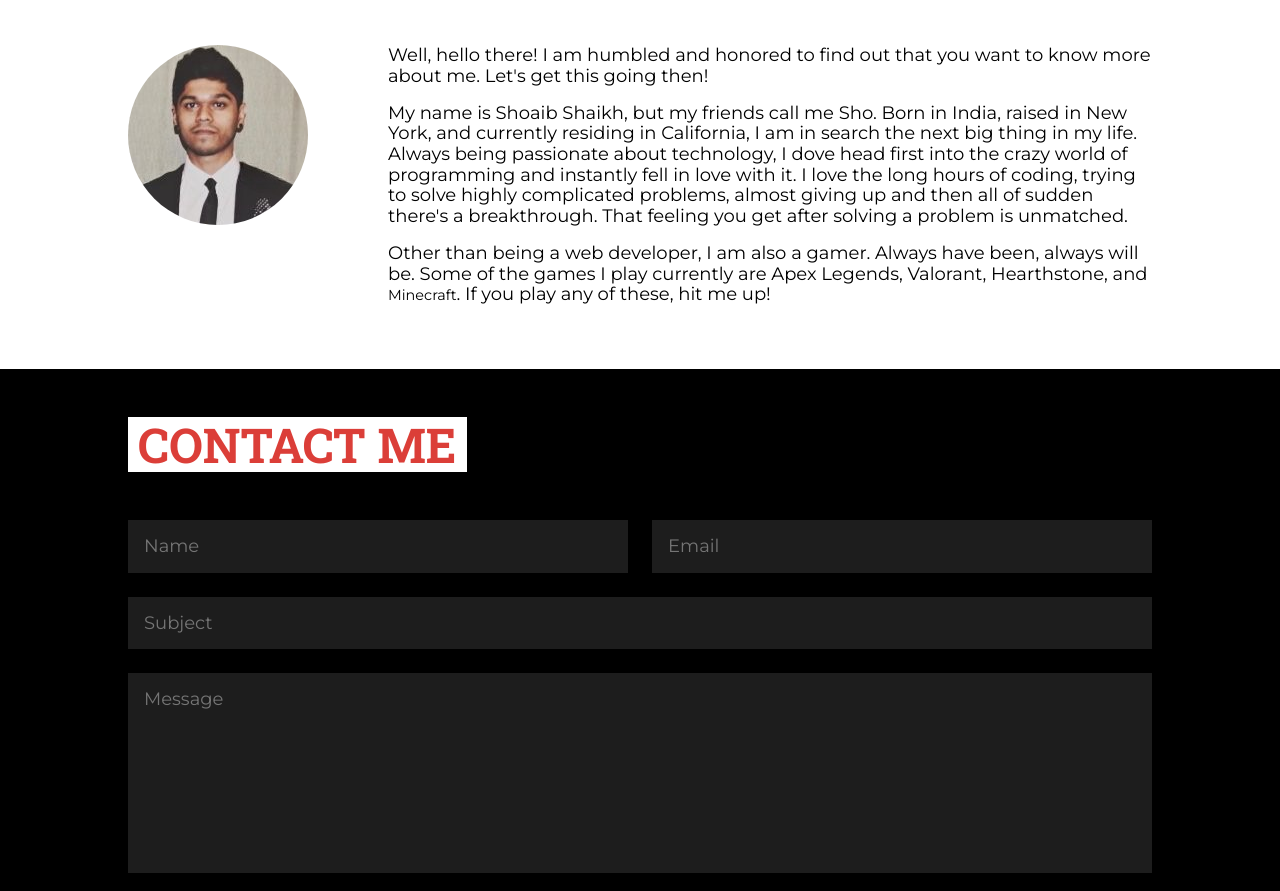
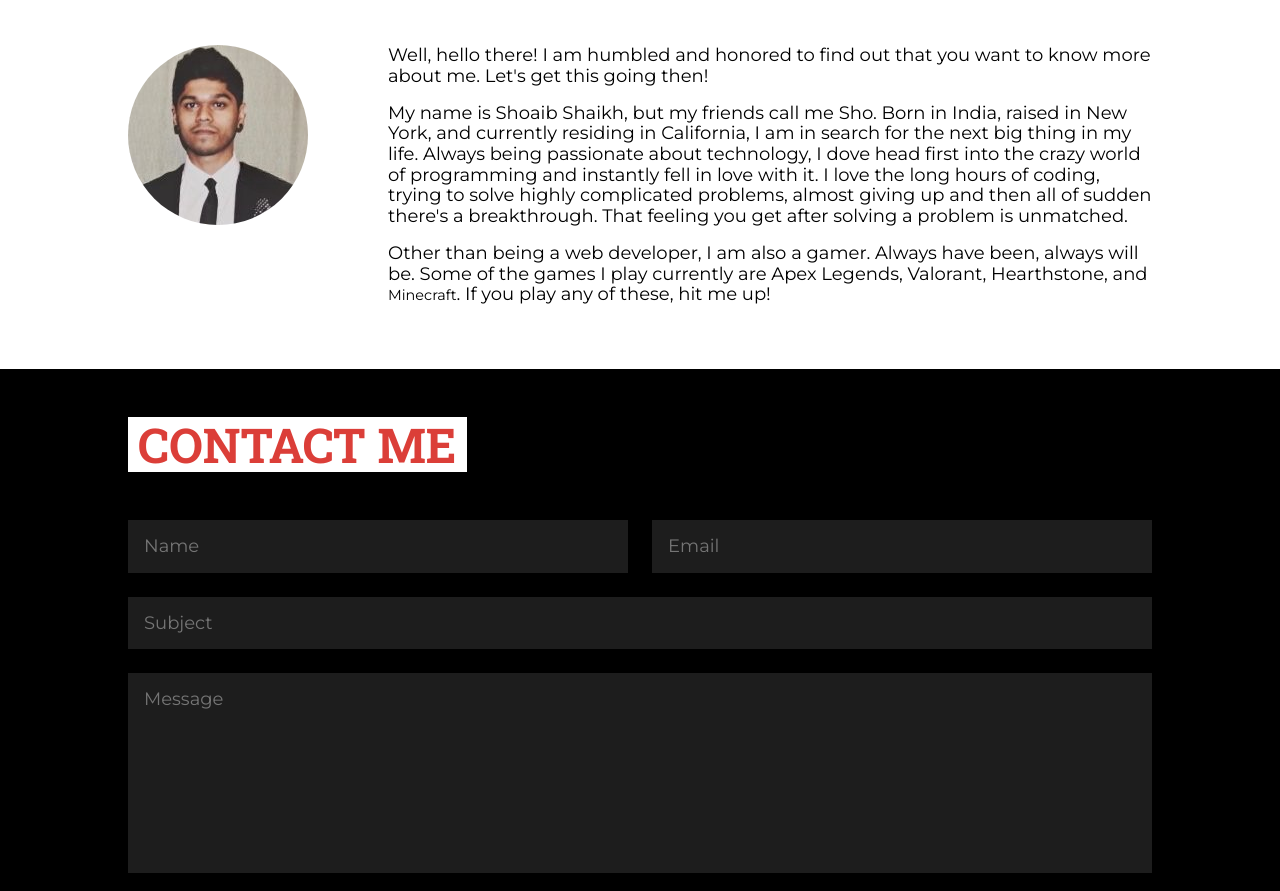
Before and after one commit to shoshaikh7/portfolio_v3, a plain HTML site: page index.html in a window 1280 px wide. Shown: the part 1787-2678 px from the top of the page. Drawn offline with nearby package versions, Linux system fonts and the light colour scheme; animation ran at ten frames a second.

Commit message:
fixed minor typo in about me section

```diff
--- a/index.html
+++ b/index.html
@@ -124,7 +124,7 @@
         </div>
         <div id="my-story">
           <p>Well, hello there! I am humbled and honored to find out that you want to know more about me. Let's get this going then!</p>
-          <p>My name is Shoaib Shaikh, but my friends call me Sho. Born in India, raised in New York, and currently residing in California, I am in search the next big thing in my life. Always being passionate about technology, I dove head first into the crazy world of programming and instantly fell in love with it. I love the long hours of coding, trying to solve highly complicated problems, almost giving up and then all of sudden there's a breakthrough. That feeling you get after solving a problem is unmatched.
+          <p>My name is Shoaib Shaikh, but my friends call me Sho. Born in India, raised in New York, and currently residing in California, I am in search for the next big thing in my life. Always being passionate about technology, I dove head first into the crazy world of programming and instantly fell in love with it. I love the long hours of coding, trying to solve highly complicated problems, almost giving up and then all of sudden there's a breakthrough. That feeling you get after solving a problem is unmatched.
           </p>
           <p>Other than being a web developer, I am also a gamer. Always have been, always will be. Some of the games I play currently are Apex Legends, Valorant, Hearthstone, and <small>Minecraft</small>. If you play any of these, hit me up!</p>
         </div>
```
